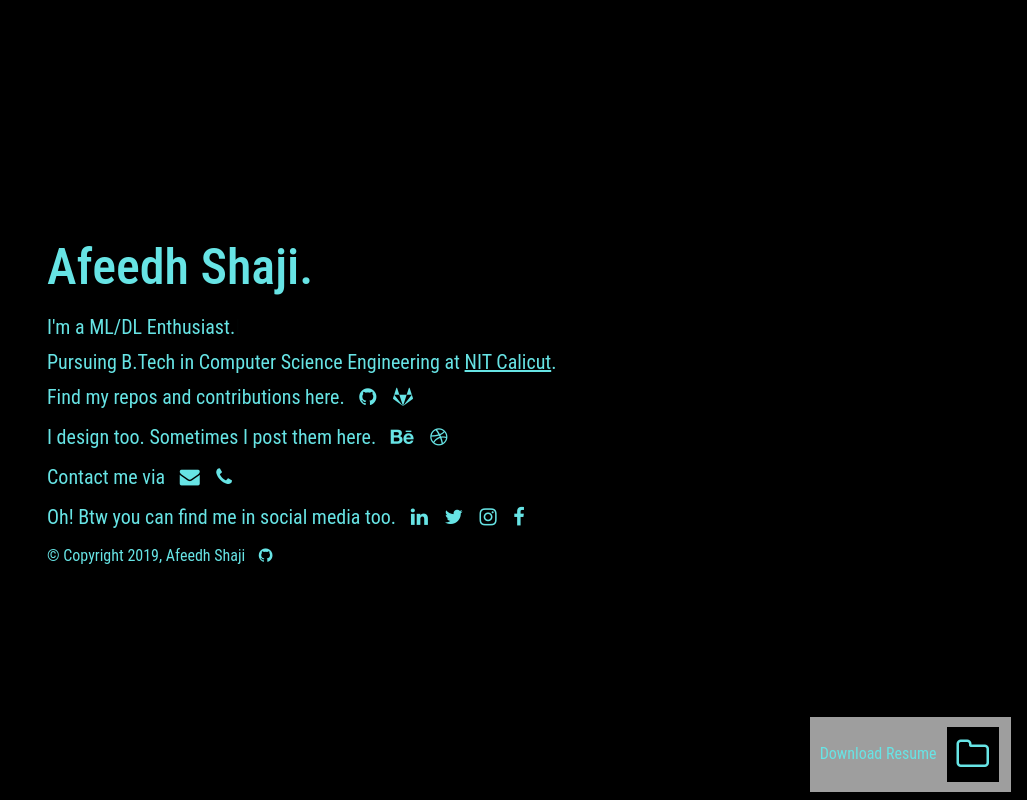
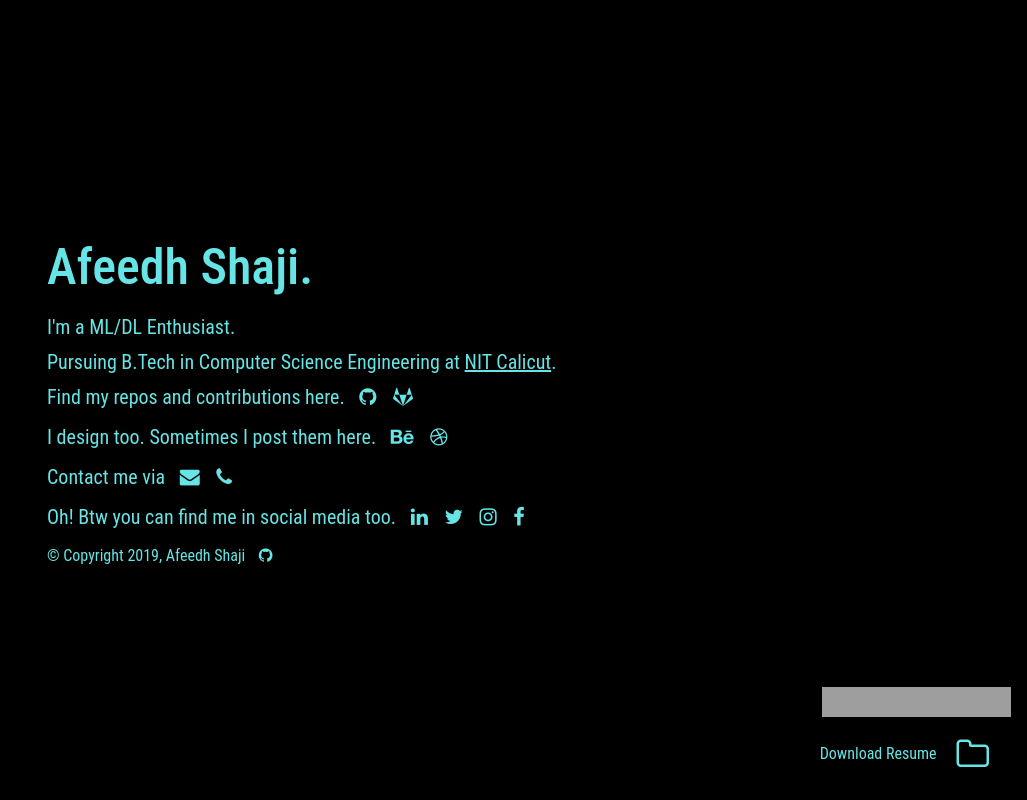
Before and after one commit to afeedhshaji/personal-website-v3, a PHP site: page /index.html in a window 1280 px wide. Shown: the whole page, without its empty margins (253-1280 px from the left). Run offline with PHP 8.4, Linux system fonts and the light colour scheme; some libraries are stand-ins or nearby versions; grey boxes are pictures that could not be loaded.

Commit message:
Edit Resume

```diff
--- a/assets/css/styles.css
+++ b/assets/css/styles.css
@@ -97,7 +97,7 @@ ul {
 .fa-dribbble,
 .fa-gitlab,
 .fa-folder-o,
-.bottom-right-corner {
+.bottom-right-corner a {
   padding: 10px 12px;
   padding-left: 0px;
   -o-transition: 0.5s;
@@ -149,10 +149,6 @@ ul {
   color: #e2432a;
 }
 
-.bottom-right-corner:hover {
-  color: #e2432a;
-}
-
 .bottom-right-corner {
   position: absolute;
   bottom: 8px;
@@ -164,3 +160,7 @@ ul {
   font-size: 35px;
   text-align: right;
 }
+
+.bottom-right-corner a:hover {
+  color: #e2432a;
+}
--- a/index.html
+++ b/index.html
@@ -83,14 +83,12 @@
 
 
     <div class="bottom-right-corner">
-        <div>
-            <a href="https://drive.google.com/open?id=1--xumVuxfY-8YKX6ZHVoIj9xMUAJrE8Q"
-                style="display: flex; flex-direction: row; text-decoration: none">
-                <p style="padding: 10px"><small>Download Resume</small></p>
-                <i class="fa fa-folder-o" style="padding: 10px" aria-hidden="true"></i>
-            </a>
+        <a href="https://drive.google.com/open?id=1--xumVuxfY-8YKX6ZHVoIj9xMUAJrE8Q"
+            style="display: flex; flex-direction: row; text-decoration: none">
+            <p style="padding: 10px"><small>Download Resume</small></p>
+            <i class="fa fa-folder-o" style="padding: 10px" aria-hidden="true"></i>
+        </a>
 
-        </div>
     </div>
 
 
```
